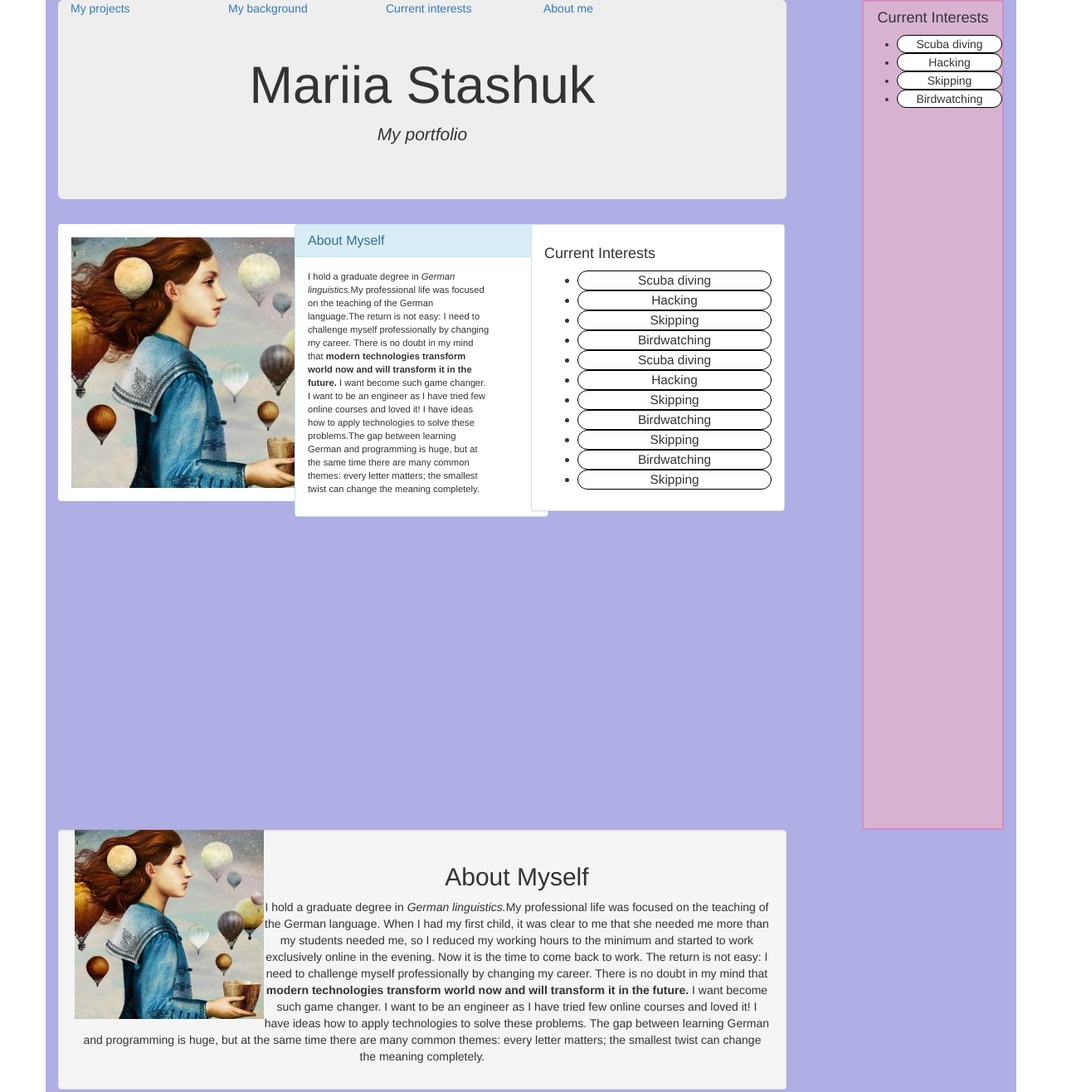
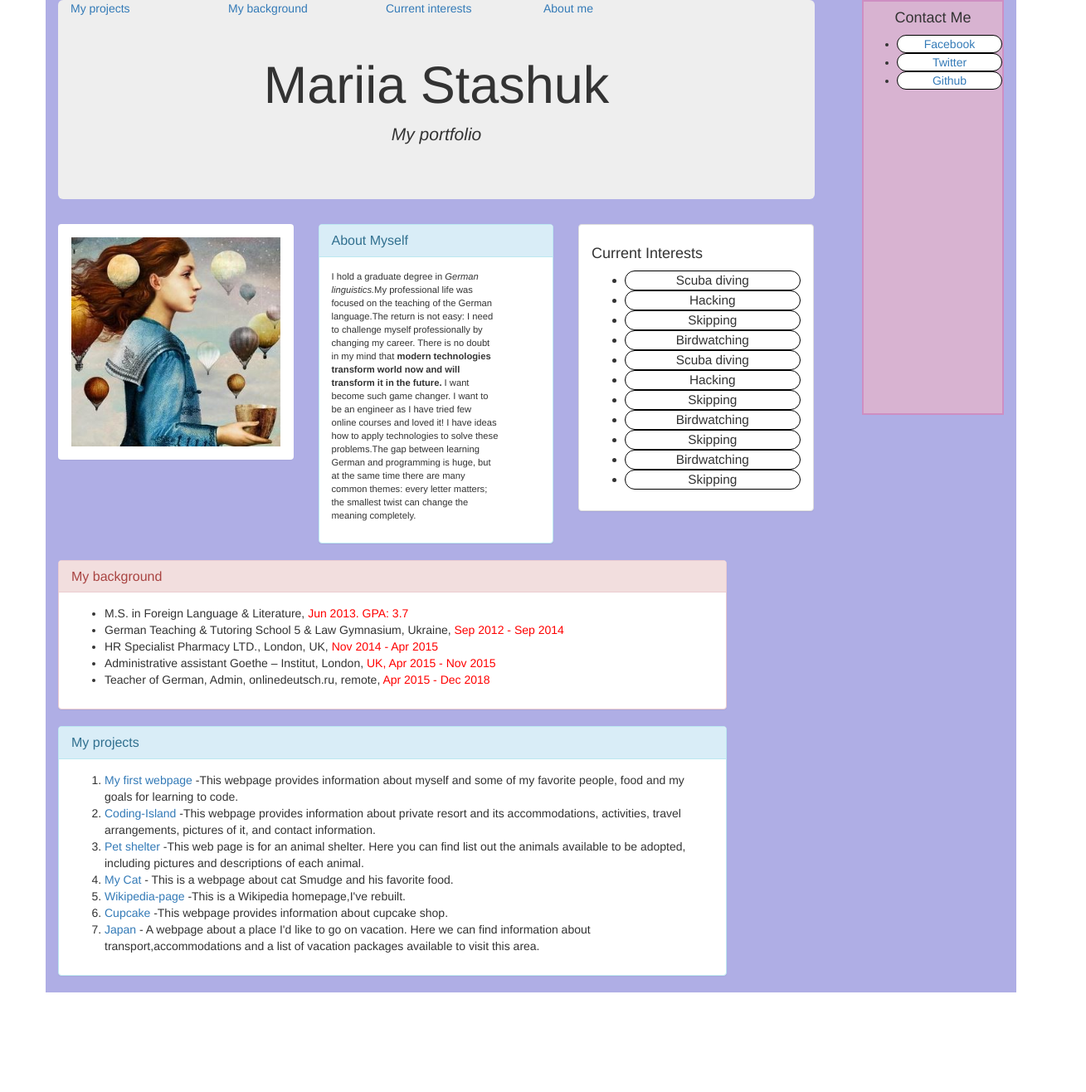
Before and after one commit to Marrri4ka/project1, a plain HTML site: page index.html in a window 1280 px wide. Shown: the top 1316 px of the page at 83% size, 1309 px wide, since content can reach past the window. After the commit the page ends 1196 px from the top, so only its background shows below. Drawn offline with Linux system fonts and the light colour scheme.

Commit message:
change page style

```diff
--- a/css/styles.css
+++ b/css/styles.css
@@ -4,7 +4,7 @@
   width: 15%;
   text-align: center;
   border: 2px solid #ce8ec2;
-  height: 1000px;
+  height: 500px;
   margin-left: 10px;
   background-color: #d8b3d1;
 }
@@ -17,16 +17,17 @@
 }
 
 .jumbotron{
-  width: 77%;
+  width: 80%;
   text-align: center;
 }
 
 .panel{
-  width: 120%;
+  width: 100%;
 }
 
 .row{
-  width: 100%;
+  width: 110%;
+
 }
 
 .well{
@@ -59,12 +60,12 @@
 .activity{
   border: 1px solid black;
   background-color: white;
-  border-radius: 25px;
+  border-radius: 15px;
   text-align: center;
 }
 
 #girl1{
-  width: 110%;
+  width: 100%;
 }
 
  .panel-body p{
--- a/index.html
+++ b/index.html
@@ -9,21 +9,18 @@
   <body>
     <div class="container">
       <div class="smallcolumn">
-        <h4>Current Interests</h4>
+        <h4>Contact Me</h4>
         <div class="hobbys">
           <ul>
             <div class="activity">
-            <li>Scuba diving</li>
+            <li><a href="#">Facebook</a></li>
             </div>
             <div class="activity">
-            <li>Hacking</li>
+            <li><a href="#">Twitter</a></li>
             </div>
             <div class="activity">
-            <li>Skipping</li>
+            <li><a href="#">Github</a></li>
             </div>
-            <div class="activity">
-            <li>Birdwatching</li>
-          </div>
           </ul>
         </div>
       </div>
@@ -49,6 +46,7 @@
           <h1>Mariia Stashuk</h1>
           <p><em>My portfolio</em></p>
         </div>
+      </div>
 
 
 
@@ -143,27 +141,6 @@
 
 
 
-
-        <img id="image" src="img/girl.jpg" alt="A picture of girl">
-    </div>
-
-    <div class="well">
-      <h2>About Myself</h2>
-      <p>I hold a graduate degree in <em>German linguistics.</em>My professional
-            life was focused on the teaching of the German language. When
-            I had my first child, it was clear to me that she needed me more
-             than my students needed me, so I reduced my working hours to the
-             minimum and started to work exclusively online in the evening.
-             Now it is the time to come back to work. The return is not easy: I need to
-challenge myself professionally by changing my career.
-There is no doubt in my mind that<strong> modern technologies  transform world now and
-will transform it in the future.</strong> I want become such game changer.
-I want to be an engineer as I have tried few online courses and loved it! I have ideas
-how to apply technologies to solve these problems.
-The gap between learning German and programming is huge, but at the same time
-there are many common themes: every letter matters; the smallest twist can change the meaning completely.</p>
-        </div>
-
         <div class="row">
             <div class="col-md-8">
               <div class="panel panel-danger">
@@ -181,6 +158,11 @@ there are many common themes: every letter matters; the smallest twist can chang
                 </div>
                 </div>
               </div>
+
+
+
+
+
               <div class="col-md-8">
               <div class="panel panel-info">
                 <div class="panel-heading">
```
